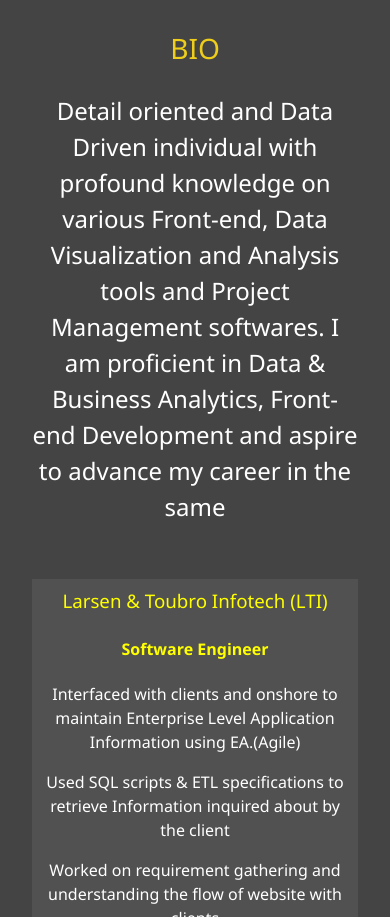
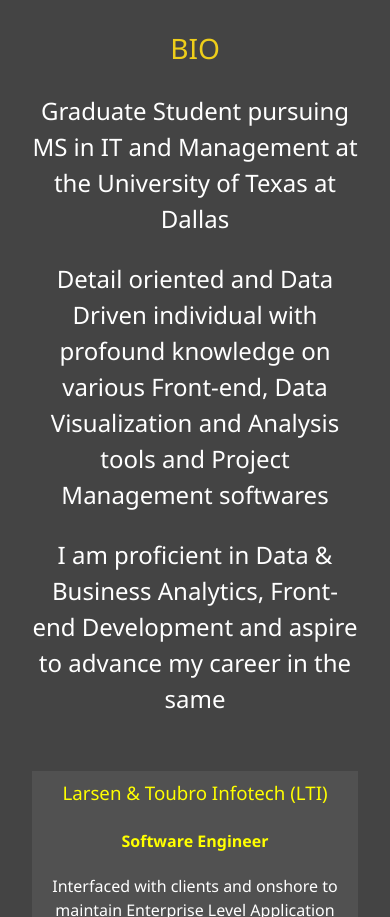
Before and after one commit to CPadhy27/my_portfolio, a website: page dist/about.html in a window 390 px wide. Shown: the part 856-1773 px from the top of the page. Drawn offline with Linux system fonts and the light colour scheme.

Commit message:
first commit_4

```diff
--- a/dist/about.html
+++ b/dist/about.html
@@ -62,8 +62,9 @@
 
       <div class="bio">
         <h3 class="text-secondary">BIO</h3>
-        <p>Detail oriented and Data Driven individual with profound knowledge on various Front-end, Data Visualization and Analysis tools and Project Management softwares. I am
-          proficient in Data & Business Analytics, Front-end Development and aspire to advance my career in the same</p>
+        <p>Graduate Student pursuing MS in IT and Management at the University of Texas at Dallas</p>
+        <p>Detail oriented and Data Driven individual with profound knowledge on various Front-end, Data Visualization and Analysis tools and Project Management softwares</p>
+        <p>I am proficient in Data & Business Analytics, Front-end Development and aspire to advance my career in the same</p>
       </div>
 
       <div class="job job-1">
--- a/dist/css/main.css
+++ b/dist/css/main.css
@@ -267,7 +267,7 @@ main {
     height: 25vh;
     transform: translate3d(100%, 0, 0); }
     .menu-branding .portrait {
-      background: url("../img/portrait_small.jpg");
+      background: url("../img/test_1.jpg");
       width: 150px;
       height: 150px; }
   .about-info {
--- a/package.json
+++ b/package.json
@@ -3,7 +3,7 @@
   "version": "1.0.0",
   "description": "Responsive portfolio website",
   "main": "index.js",
-  "homepage": "https://cpadhy27.github.io/test",
+  "homepage": "https://cpadhy27.github.io/my_portfolio",
   "scripts": {
     "sass": "node-sass -w scss/ -o dist/css/ --recursive",
     "deploy": "gh-pages -d dist"
```
